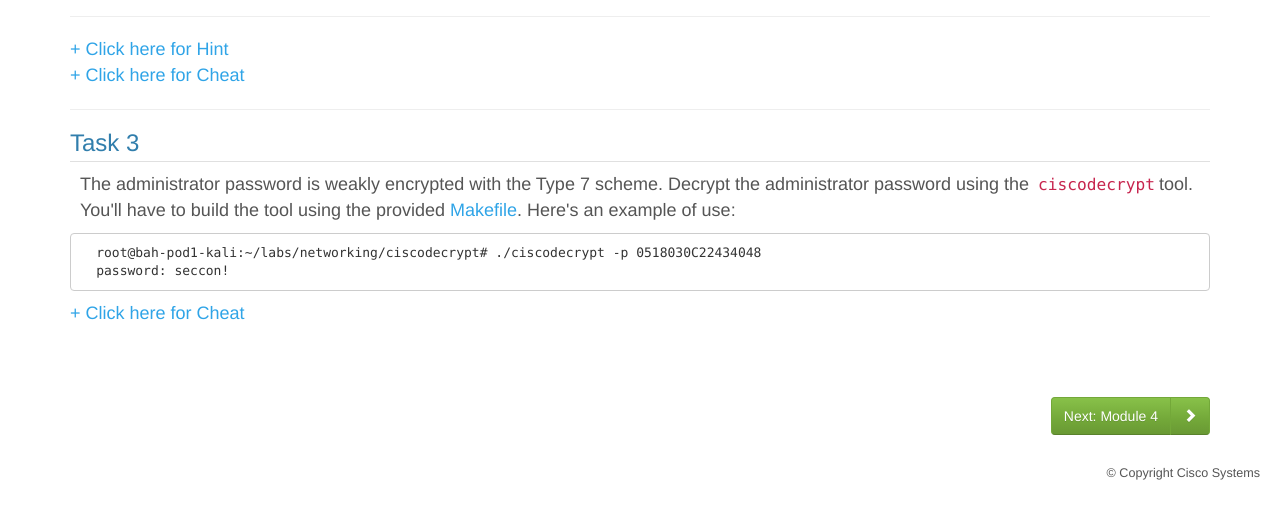
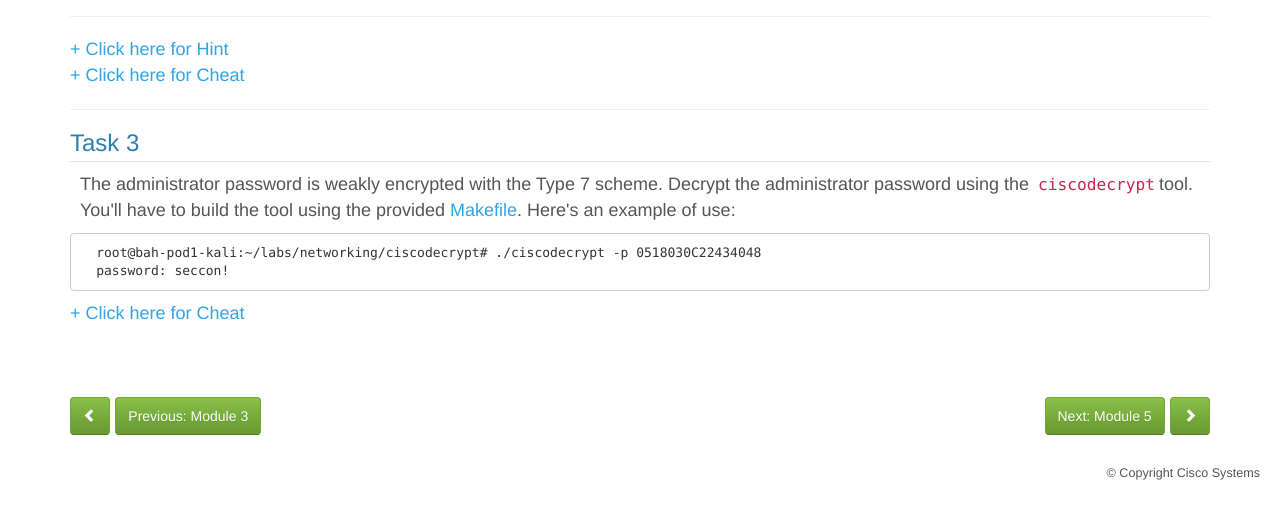
Before and after one commit to cmm-cisco/bah-site, a Jekyll site: the page built from modules/4.md, in a window 1280 px wide and 900 px high, scrolled down 1286 px, cut to the strip 365-884 px from the top of the window. Built offline with Jekyll 4.4.1, drawn with Linux system fonts in a browser that asks for light colours; nearby versions of some CDN libraries; some web fonts are replaced; library files that are not in the unit come from our copies.

Commit message:
Fix previous/next buttons

```diff
--- a/_includes/prev-next-buttons.html
+++ b/_includes/prev-next-buttons.html
@@ -1,15 +1,34 @@
-	<div class="nextsection">
-			<div style="float:left; font-size: .9em;">
+{% assign parts = page.url | remove: '.html' | split: '/' %}
+{% assign number_string = parts | last %}
+{% assign number = number_string | plus: 0 %}
 
-			</div>
-			<div style="float:right; font-size: .9em;">
+{% assign prev = number | minus: 1 %}
+{% assign next = number | plus: 1 %}
 
-							<div class="btn-group">
-									<button type="button" class="btn btn-md btn-success" onclick="window.location.href=&#39;module4.html&#39;">Next: Module 4</button>
-									<button type="button" class="btn btn-md btn-success" onclick="window.location.href=&#39;/module4.html&#39;">
-													<span class="glyphicon glyphicon-chevron-right" style="color:white;" aria-hidden="true"></span>
-									</button>
-							</div>
+<div class="nextsection">
+	{% if prev > 1 %}
+	<div style="float:left; font-size: .9em;">
+		<div class="btn-group">
+			<a href="/modules/{{ prev }}">
+				<button type="button" class="btn btn-md btn-success">
+					<span class="glyphicon glyphicon-chevron-left" style="color:white;" aria-hidden="true"></span>
+				</button>
+				<button type="button" class="btn btn-md btn-success">Previous: Module {{ prev }}</button>
+			</a>
+		</div>
+	</div>
+	{% endif %}
 
-			</div>
+	{% if next < 9 %}
+	<div style="float:right; font-size: .9em;">
+		<div class="btn-group">
+			<a href="/modules/{{ next }}">
+				<button type="button" class="btn btn-md btn-success">Next: Module {{ next }}</button>
+				<button type="button" class="btn btn-md btn-success">
+					<span class="glyphicon glyphicon-chevron-right" style="color:white;" aria-hidden="true"></span>
+				</button>
+			</a>
+		</div>
 	</div>
+	{% endif %}
+</div>
```
